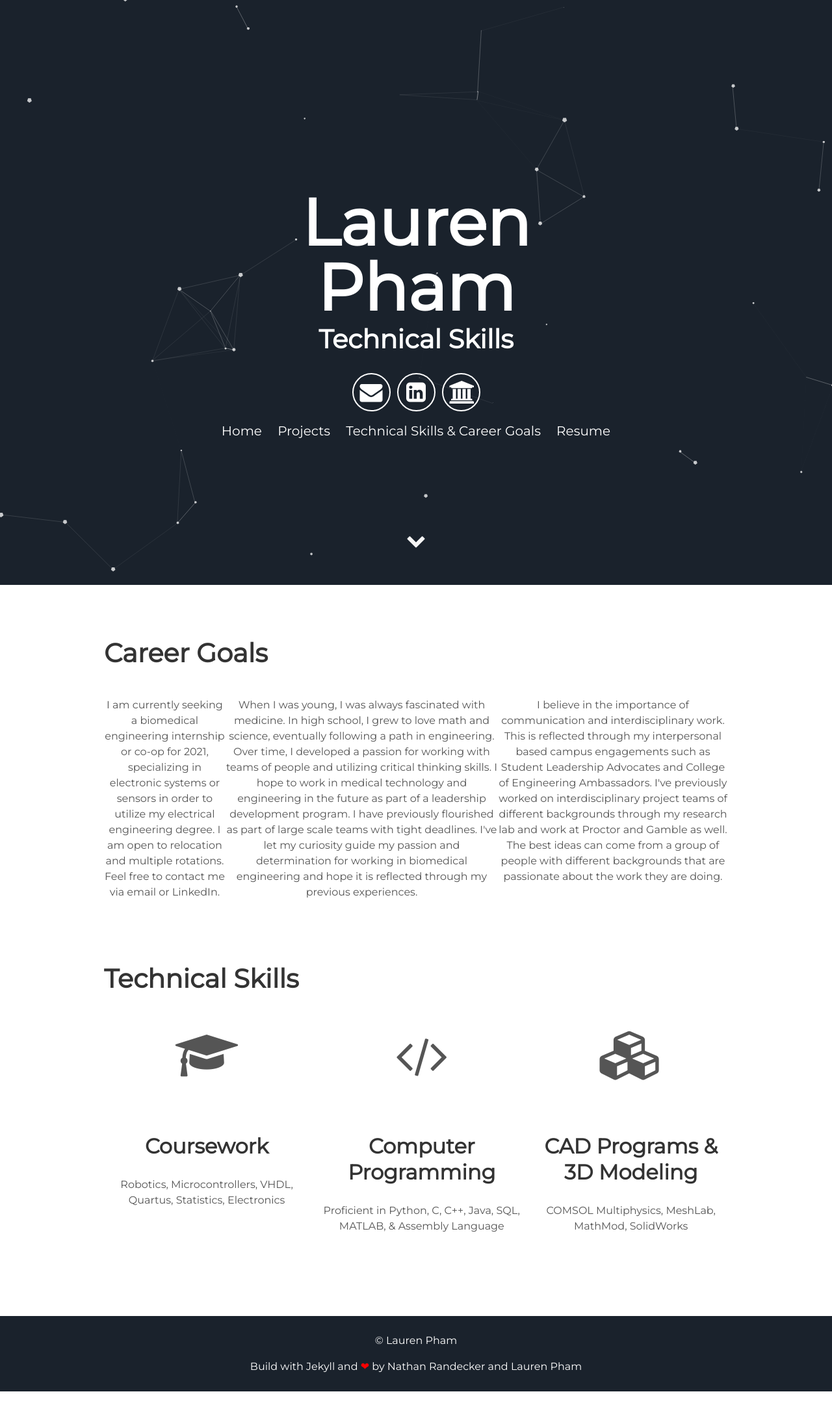
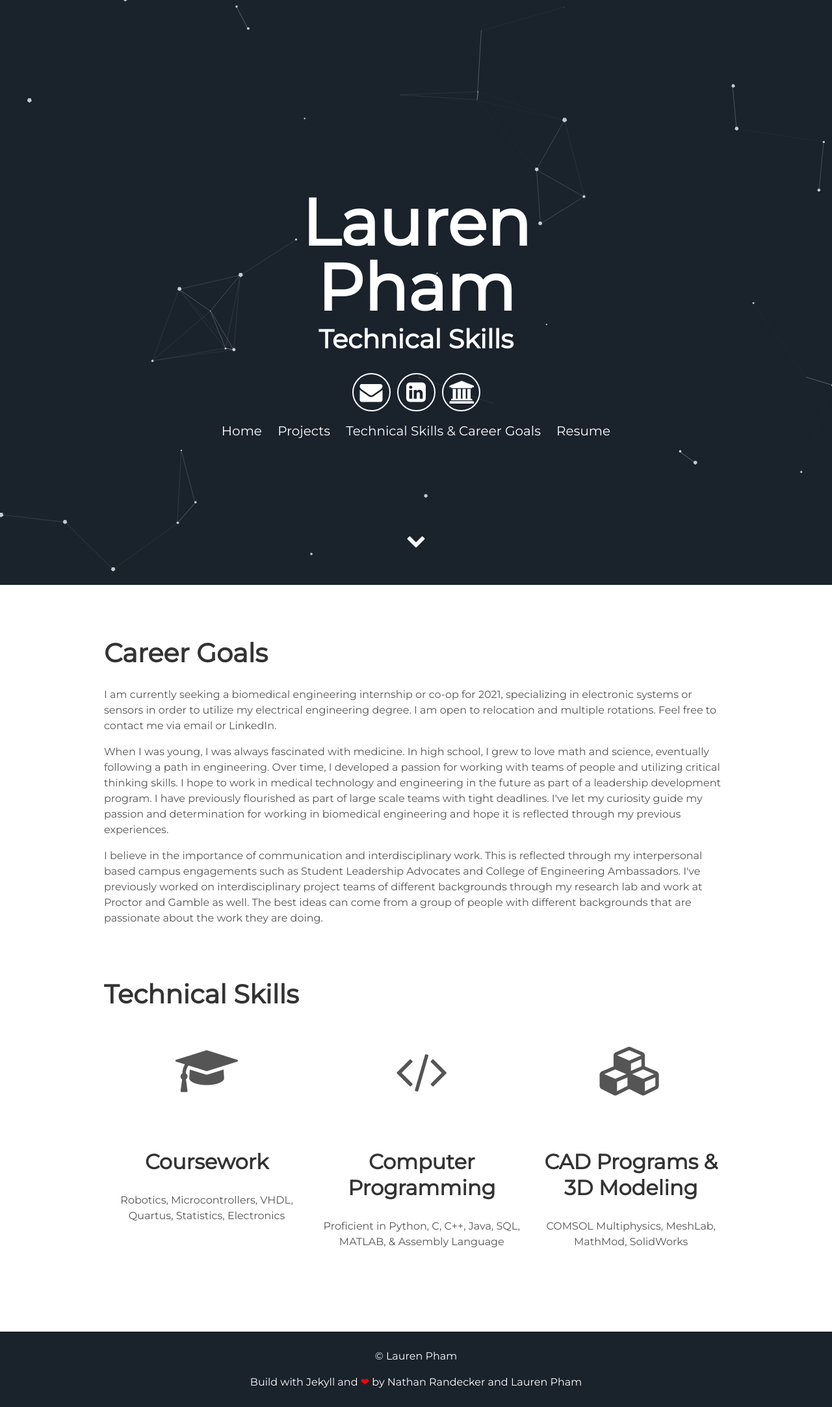
Before and after one commit to laurenpham/techskills, a Jekyll site: the page built from index.html, in a window 1280 px wide. Shown: the whole page at 65% size. Built offline with Jekyll 4.4.1, drawn with Linux system fonts in a browser that asks for light colours; before the commit the page ends 2141 px from its top, so only the background shows below that.

Commit message:
Update about.html

```diff
--- a/_includes/about.html
+++ b/_includes/about.html
@@ -4,7 +4,7 @@
   </head>
   <body>
     <h1>Career Goals</h1>
-    <div class="user">
+    <div class="images">
           <p>I am currently seeking a biomedical engineering internship or co-op for 2021, specializing in electronic systems or sensors
               in order to utilize my electrical engineering degree. I am open to relocation and multiple rotations. Feel free to contact
               me via email or LinkedIn.
```
